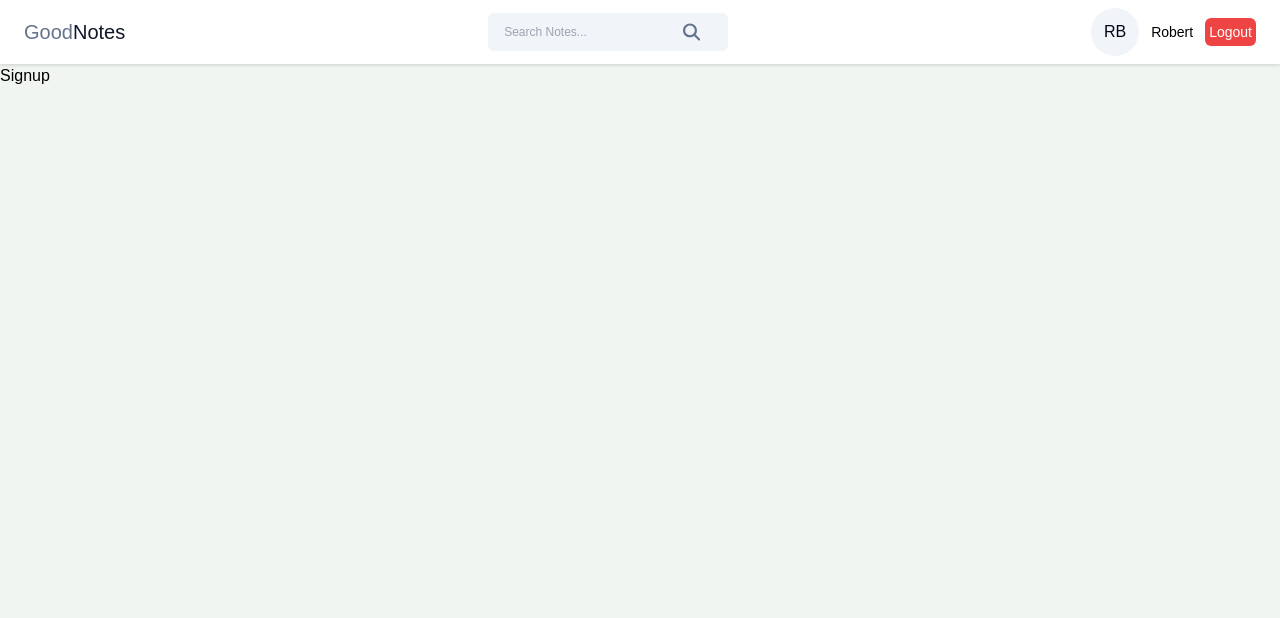
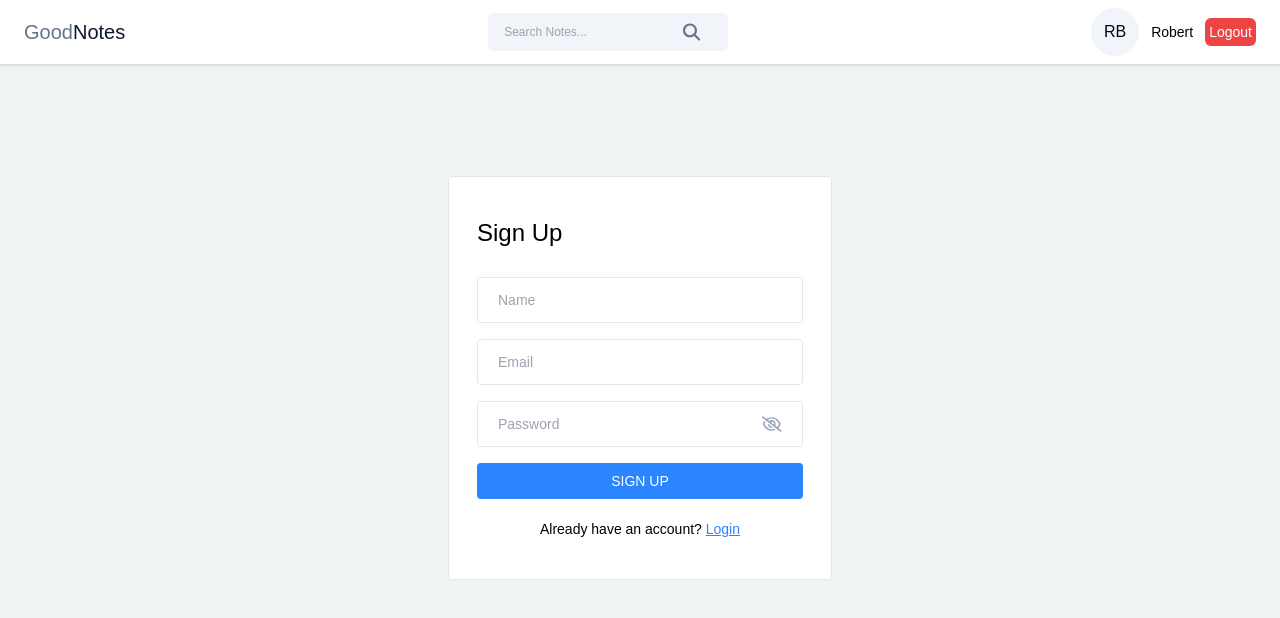
Before and after one commit to Ahmed-Silat/Notes-App, a React (Vite) app in the folder frontend/: page /signup in a window 1280 px wide. Shown: the top 618 px of the page. Built offline with nearby package versions, Linux system fonts and the light colour scheme.

Commit message:
sign up screen UI

```diff
--- a/frontend/src/pages/Signup/Signup.jsx
+++ b/frontend/src/pages/Signup/Signup.jsx
@@ -1,7 +1,82 @@
-import React from "react";
+import { useState } from "react";
+import PasswordInput from "../../components/Input/PasswordInput";
+import { Link } from "react-router-dom";
+import { validateEmail } from "../../utils/helper";
 
 const Signup = () => {
-  return <div>Signup</div>;
+  const [name, setName] = useState("");
+  const [email, setEmail] = useState("");
+  const [password, setPassword] = useState("");
+  const [error, setError] = useState("");
+
+  const handleSignUp = async (event) => {
+    event.preventDefault();
+
+    if (!name) {
+      setError("Please Enter Your Name");
+      return;
+    }
+
+    if (!validateEmail(email)) {
+      setError("Please Enter a Valid Email Address");
+      return;
+    }
+
+    if (!password) {
+      setError("Please Enter The Password");
+    }
+
+    setError("");
+
+    // sign up api
+  };
+
+  return (
+    <div className="flex items-center justify-center mt-28">
+      <div className="w-96 border rounded bg-white px-7 py-10">
+        <form onSubmit={handleSignUp}>
+          <h4 className="text-2xl mb-7">Sign Up</h4>
+
+          <input
+            type="text"
+            placeholder="Name"
+            className="input-box"
+            value={name}
+            onChange={(e) => setName(e.target.value)}
+          />
+
+          <input
+            type="text"
+            placeholder="Email"
+            className="input-box"
+            value={email}
+            onChange={(e) => setEmail(e.target.value)}
+          />
+
+          <PasswordInput
+            value={password}
+            onChange={(e) => setPassword(e.target.value)}
+          />
+
+          {error && <p className="text-red-500 text-sm pb-1">{error}</p>}
+
+          <button type="submit" className="btn-primary">
+            SIGN UP
+          </button>
+
+          <p className="text-sm text-center mt-4">
+            Already have an account?{" "}
+            <Link
+              to={"/login"}
+              className="font-medium text-[#2B85FF] underline"
+            >
+              Login
+            </Link>
+          </p>
+        </form>
+      </div>
+    </div>
+  );
 };
 
 export default Signup;
```
